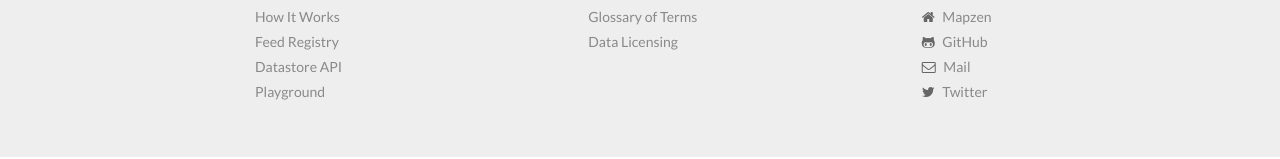
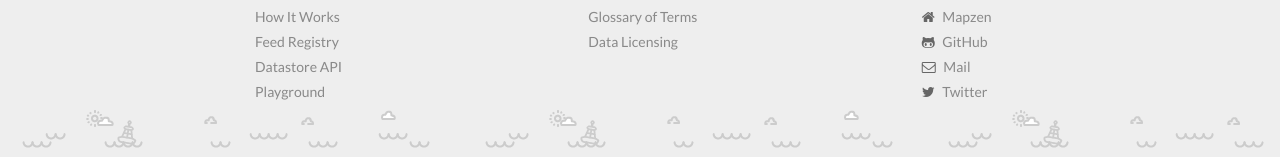
Before and after one commit to transitland/www-transit-land, a Jekyll site: the page built from index.html, in a window 1280 px wide. Shown: the part 3042-3201 px from the top of the page. Built offline with Jekyll 4.4.1, drawn with Linux system fonts in a browser that asks for light colours; nearby versions of some CDN libraries.

Commit message:
bring back footer graphic

```diff
--- a/_sass/shared/_footer.scss
+++ b/_sass/shared/_footer.scss
@@ -3,6 +3,9 @@
   bottom: 0;
   background-color: #eee;
   display: inline-block;
+  background-image:url('../images/animation/ferry_bg.png');
+  background-position: center bottom;
+  background-repeat: repeat-x;
   .container {
     color: #666;
     margin: 0 auto;
```
